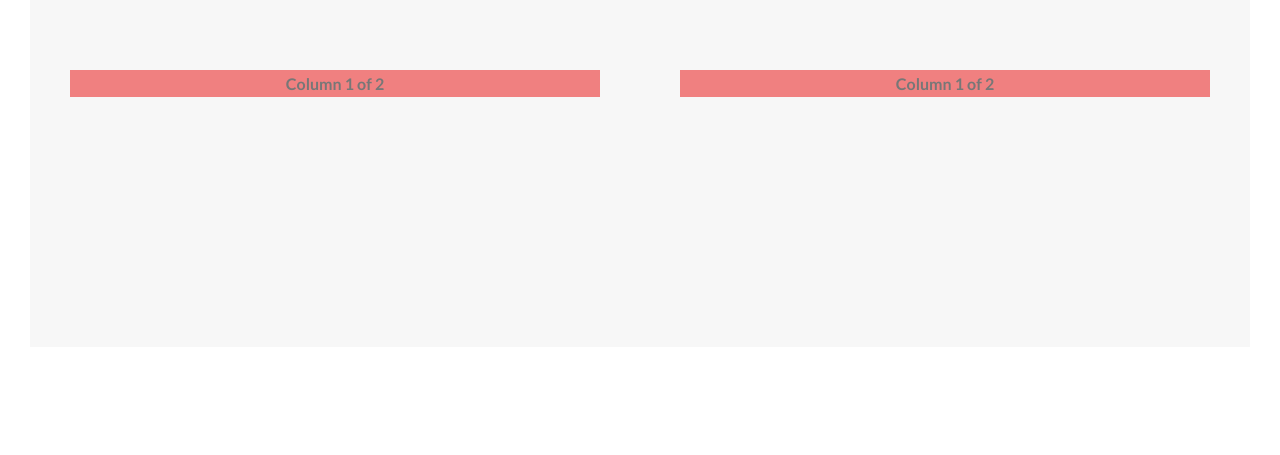
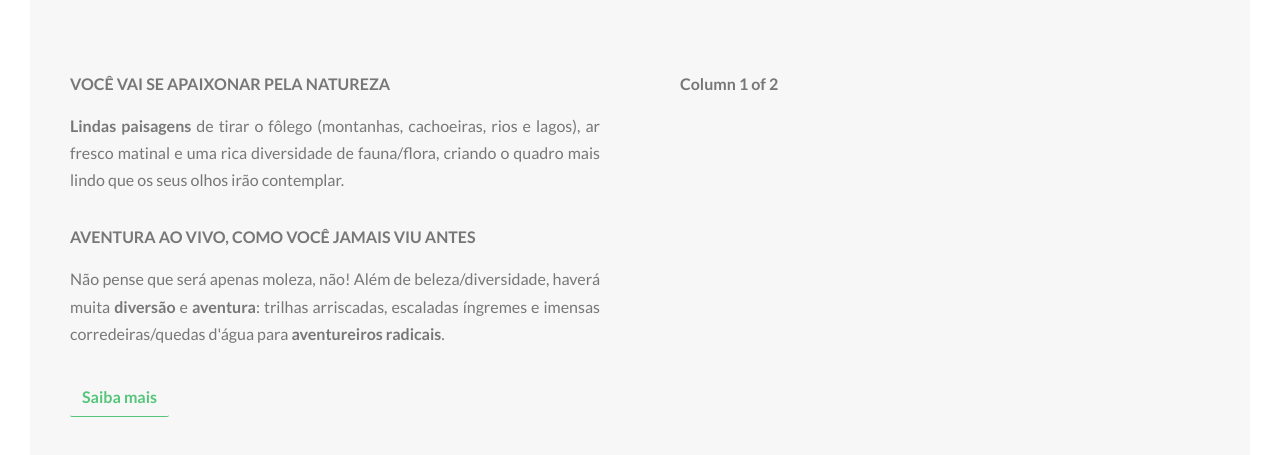
Before and after one commit to edsonrdev/natours, a website: page index.html in a window 1280 px wide. Shown: the part 1013-1468 px from the top of the page. Before the commit the page ends 1390 px from the top, so only its background shows below. Drawn offline with Linux system fonts and the light colour scheme.

Commit message:
finalizing the textual content of the About section

```diff
--- a/index.html
+++ b/index.html
@@ -101,13 +101,27 @@
         -->
 
         <main class="section-about">
-            <div class="u-center-text u-margin-bottom-8">
+            <div class="u-center-text u-margin-bottom-bg">
                 <h2 class="heading-secondary">Passeios excitantes para pessoas aventureiras</h2>
             </div>
 
             <div class="row">
                 <div class="col-1-of-2">
-                    Column 1 of 2
+                    <h3 class="heading-tertiary u-margin-bottom-sm">
+                        Você vai se apaixonar pela natureza
+                    </h3>
+                    <p class="paragraph">
+                        <strong>Lindas paisagens</strong> de tirar o fôlego (montanhas, cachoeiras, rios e lagos), ar fresco matinal e uma rica diversidade de fauna/flora, criando o quadro mais lindo que os seus olhos irão contemplar.
+                    </p>
+
+                    <h3 class="heading-tertiary u-margin-bottom-sm">
+                        Aventura ao vivo, como você jamais viu antes
+                    </h3>
+                    <p class="paragraph">
+                        Não pense que será apenas moleza, não! Além de beleza/diversidade, haverá muita <strong>diversão</strong> e <strong>aventura</strong>: trilhas arriscadas, escaladas íngremes e imensas corredeiras/quedas d'água para <strong>aventureiros radicais</strong>.
+                    </p>
+
+                    <a href="#" class="btn-text">Saiba mais</a>
                 </div>
                 <div class="col-1-of-2">
                     Column 1 of 2
--- a/sass/abstract/_variables.scss
+++ b/sass/abstract/_variables.scss
@@ -9,6 +9,12 @@ $color-grey-dark: #777;
 $color-white: #fff;
 $color-black: #000;
 
+
+// font
+
+$default-font-size: 1.6rem;
+
+
 // grid
 
 $grid-width: 114rem;
--- a/sass/base/_typography.scss
+++ b/sass/base/_typography.scss
@@ -1,7 +1,7 @@
 body {
    font-family: "Lato", sans-serif;
    font-weight: 400;
-   font-size: 1.6rem;
+   font-size: $default-font-size;
    line-height: 1.7;
    color: $color-grey-dark;
 }
@@ -26,7 +26,7 @@ body {
    }
 
    &--sub {
-      font-size: 1.6rem;
+      font-size: $default-font-size;
       font-weight: 700;
       letter-spacing: 1.24rem;
       animation: moveToLeft 0.8s ease-out 200ms;
@@ -46,7 +46,22 @@ body {
    transition: all 0.2s;
 
    &:hover {
-      transform: skewY(4deg) skewX(4deg) scale(1.2);
+      transform: skewY(7deg) scale(1.2);
       text-shadow: 0.5rem 1rem 2rem rgba($color-black, 0.2);
    }
 }
+
+.heading-tertiary {
+   font-size: $default-font-size;
+   font-weight: 700;
+   text-transform: uppercase;
+}
+
+.paragraph {
+   font-style: $default-font-size;
+   font-weight: 500;
+
+   &:not(:last-child) {
+      margin-bottom: 3rem;
+   }
+}
--- a/sass/base/_utilities.scss
+++ b/sass/base/_utilities.scss
@@ -1,7 +1,5 @@
-.u-center-text {
-   text-align: center;
-}
+.u-center-text { text-align: center; }
 
-.u-margin-bottom-8 {
-   margin-bottom: 8rem;
-}
+.u-margin-bottom-sm { margin-bottom: 1.5rem; }
+.u-margin-bottom-md { margin-bottom: 4rem; }
+.u-margin-bottom-bg { margin-bottom: 8rem; }
--- a/sass/components/_button.scss
+++ b/sass/components/_button.scss
@@ -11,7 +11,7 @@
       font-size: 1.4rem;
       border-radius: 10rem;
       transition: all 0.2s;
-      box-shadow: 0 0 1.6rem rgba($color-black, 0.1);
+      box-shadow: 0 0 $default-font-size rgba($color-black, 0.1);
       position: relative;
    }
 
@@ -60,3 +60,30 @@
       animation: moveToUp 1s ease-in-out 800ms backwards;
    }
 }
+
+.btn-text {
+   &:link,
+   &:visited {
+      border-radius: 2px;
+      font-size: $default-font-size;
+      color: $color-primary;
+      display: inline-block;
+      text-decoration: none;
+      border-bottom: 1px solid $color-primary;
+      padding: 6px 12px;
+      transition: all 0.2s;
+   }
+
+   &:hover {
+      background-color: $color-primary;
+      color: $color-white;
+      box-shadow: 0 1rem 2rem rgba($color-black, 0.15);
+      transform: translateY(-3px);
+      transition: all 0.2s;
+   }
+
+   &:active {
+      box-shadow: 0 0.5rem 1rem rgba($color-black, 0.15);
+      transform: translateY(0);
+   }
+}
--- a/sass/layout/_grid.scss
+++ b/sass/layout/_grid.scss
@@ -2,7 +2,7 @@
    max-width: $grid-width;
    margin: 0 auto;
    font-weight: 700;
-   text-align: center;
+   text-align: justify;
 
 
    &:not(:last-child) {
@@ -13,7 +13,6 @@
 
    [class^="col-"] {
       float: left;
-      background-color: lightcoral;
 
       &:not(:last-child) {
          margin-right: $gutter-horizontal;
```
Also changed, not shown: css/style.css.
